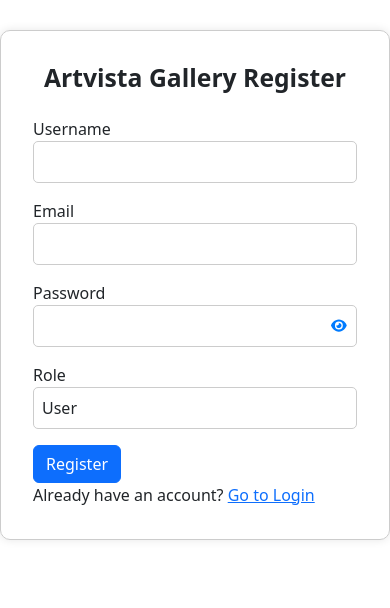
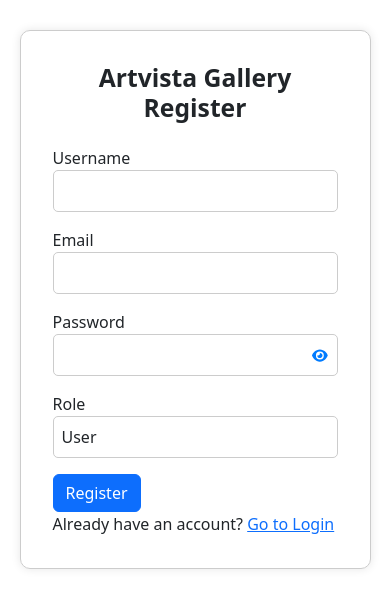
Before and after one commit to Athistaraja/ArtVista-Gallery-Frontend, a React (Vite) app: page /register in a window 390 px wide. Shown: the top 608 px of the page. Built offline with nearby package versions, Linux system fonts and the light colour scheme.

Commit message:
login update

```diff
--- a/src/components/LoginPage/Login.css
+++ b/src/components/LoginPage/Login.css
@@ -79,3 +79,9 @@
   .submit-button:hover {
     background-color: #0056b3;
   }
+
+  @media (max-width: 768px) {
+    .form-container {
+      width: 90%; /* Make the form take more space on smaller screens */
+    }
+  }
```
Also changed, not shown: src/components/toastify.css (line endings or trailing spaces).
